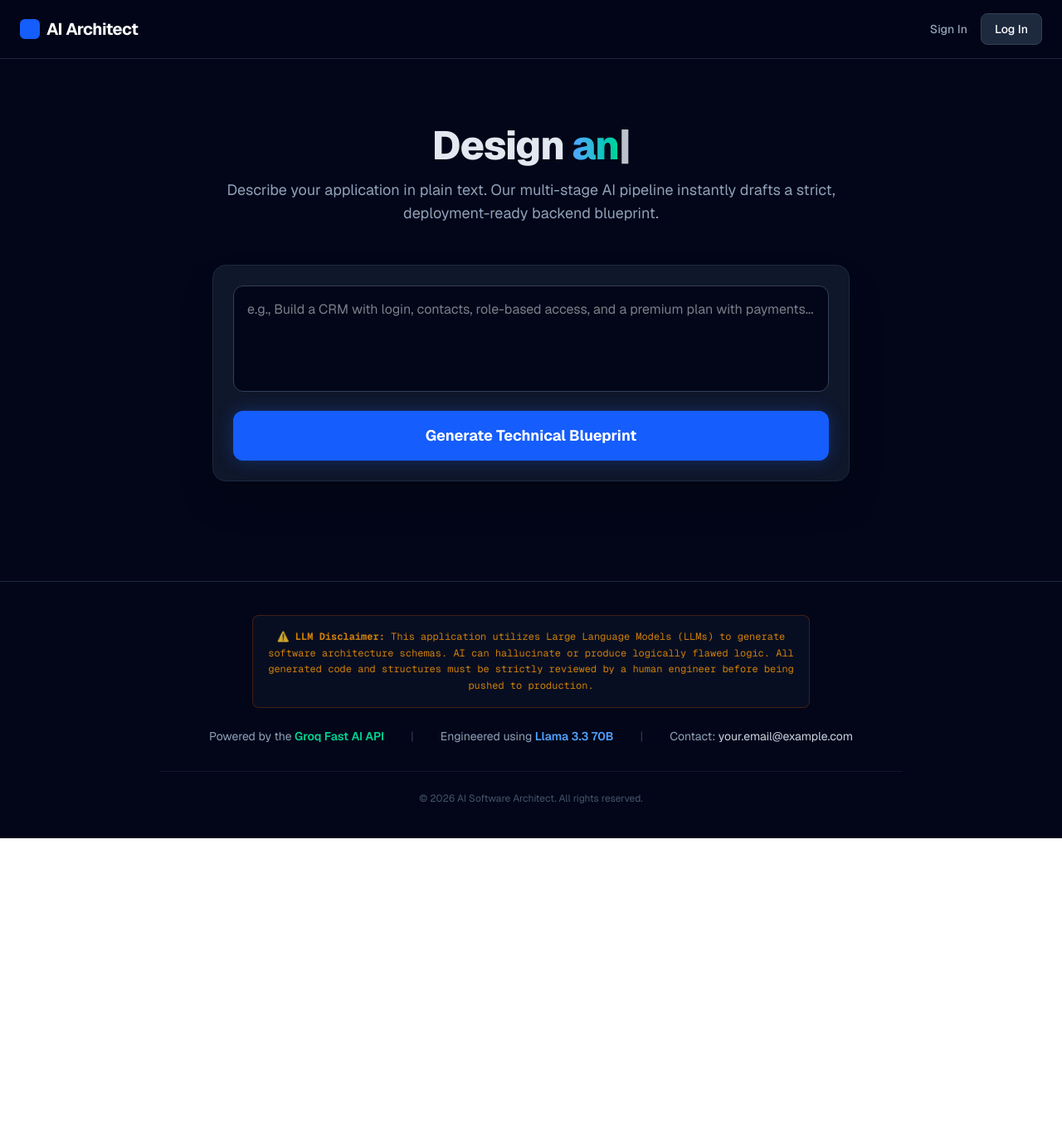
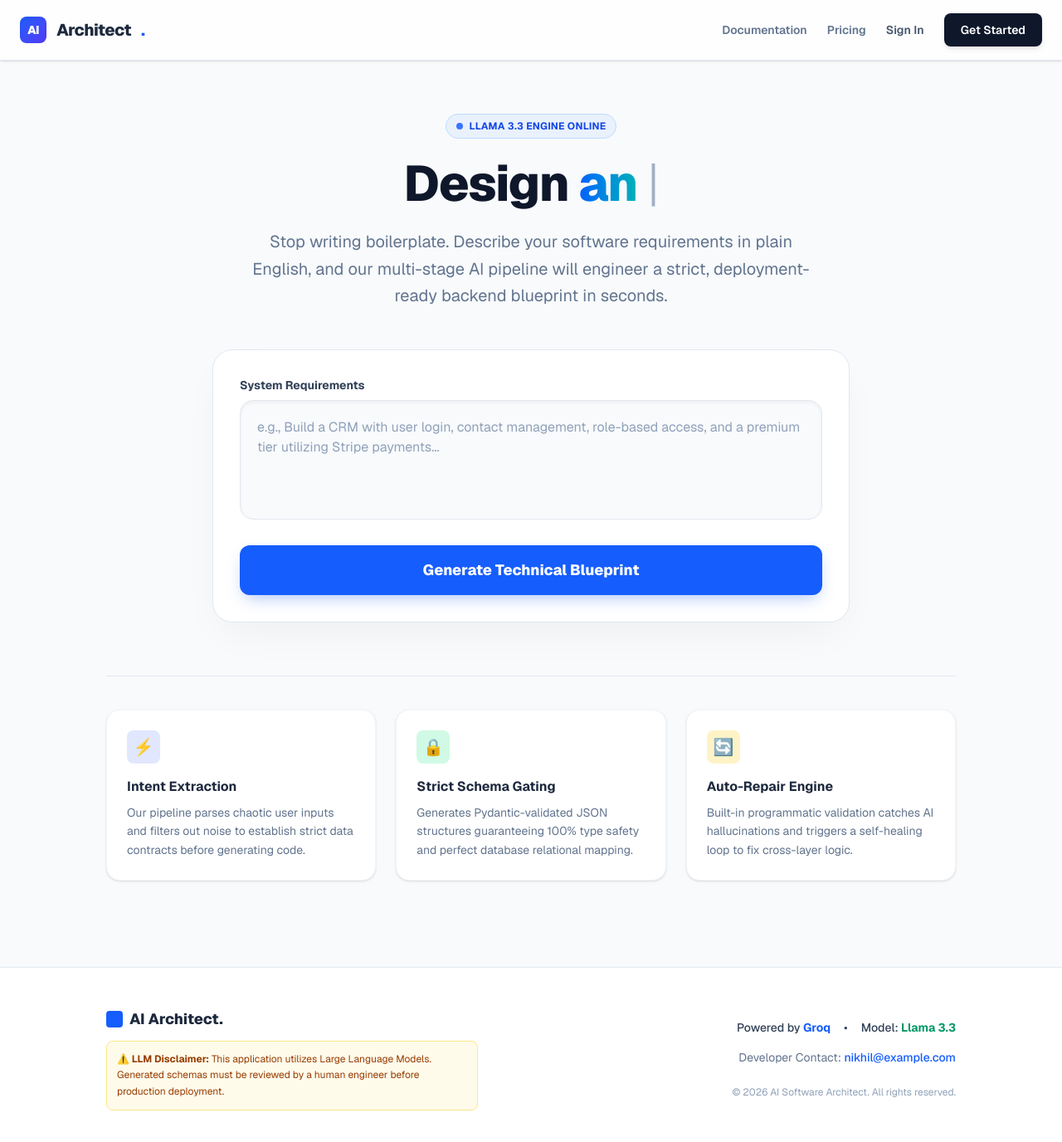
Before and after one commit to nikhil180706/ai-software-architect, a Next.js app in the folder frontend/: page / in a window 1280 px wide. Shown: the top 1376 px of the page at 83% size. Before the commit the page ends 1010 px from the top, so only its background shows below. Built offline with nearby package versions, Linux system fonts and the light colour scheme.

Commit message:
improving

```diff
--- a/frontend/app/page.tsx
+++ b/frontend/app/page.tsx
@@ -9,7 +9,12 @@ export default function Home() {
 
   // --- Animated Text Logic (Typewriter Effect) ---
   const [animatedText, setAnimatedText] = useState("");
-  const phrases = ["a CRM with Payments.", "an E-commerce Dashboard.", "a Secure Auth System.", "an AI SaaS Platform."];
+  const phrases = [
+    "a CRM with Payments.",
+    "an E-commerce Dashboard.",
+    "a Secure Auth System.",
+    "an AI SaaS Platform."
+  ];
 
   useEffect(() => {
     let currentPhraseIndex = 0;
@@ -26,9 +31,9 @@ export default function Home() {
       }
       setAnimatedText(text);
 
-      let speed = isDeleting ? 50 : 100;
+      let speed = isDeleting ? 40 : 80;
       if (!isDeleting && text === fullPhrase) {
-        speed = 2000;
+        speed = 2500; // Pause at the end of the word
         isDeleting = true;
       } else if (isDeleting && text === "") {
         isDeleting = false;
@@ -46,7 +51,7 @@ export default function Home() {
   const handleGenerate = async () => {
     if (!prompt) return;
     setIsLoading(true);
-    setOutput("Engineering architecture...\nConnecting to LLM...");
+    setOutput("Engineering architecture...\nConnecting to AI logic engine...");
 
     try {
       const res = await fetch("/api/generate", {
@@ -59,103 +64,146 @@ export default function Home() {
       const data = await res.json();
       setOutput(JSON.stringify(data, null, 2));
     } catch (error: any) {
-      setOutput(`Error: ${error.message}\nMake sure your Groq API key is in Vercel!`);
+      setOutput(`Error: ${error.message}\nPlease check your server logs.`);
     } finally {
       setIsLoading(false);
     }
   };
 
   return (
-    <div className="min-h-screen bg-slate-950 text-slate-200 flex flex-col font-sans">
+    // Changed to a soft, bright background (slate-50) with dark text (slate-900)
+    <div className="min-h-screen bg-slate-50 text-slate-900 flex flex-col font-sans selection:bg-blue-200 selection:text-blue-900">
 
-      {/* 1. NAVIGATION BAR (Header) */}
-      <nav className="w-full border-b border-slate-800 bg-slate-950/80 backdrop-blur-md sticky top-0 z-50 px-6 py-4 flex justify-between items-center">
-        <div className="font-bold text-xl tracking-tight text-white flex items-center gap-2">
-          <div className="w-6 h-6 bg-blue-600 rounded-md"></div>
-          AI Architect
+      {/* 1. NAVIGATION BAR (Light, Glassmorphism style) */}
+      <nav className="w-full border-b border-slate-200 bg-white/80 backdrop-blur-md sticky top-0 z-50 px-6 py-4 flex justify-between items-center shadow-sm">
+        <div className="font-extrabold text-xl tracking-tight text-slate-800 flex items-center gap-3">
+          <div className="w-8 h-8 bg-gradient-to-br from-blue-600 to-indigo-600 rounded-lg shadow-inner flex items-center justify-center">
+            <span className="text-white text-sm font-black">AI</span>
+          </div>
+          Architect<span className="text-blue-600">.</span>
         </div>
-        <div className="flex items-center gap-4">
-          <button className="text-sm font-medium text-slate-400 hover:text-white transition-colors">Sign In</button>
-          <button className="bg-slate-800 hover:bg-slate-700 text-white px-4 py-2 rounded-lg text-sm font-medium transition-colors border border-slate-700">
-            Log In
+        <div className="flex items-center gap-6 text-sm font-semibold">
+          <a href="#" className="hidden md:block text-slate-500 hover:text-blue-600 transition-colors">Documentation</a>
+          <a href="#" className="hidden md:block text-slate-500 hover:text-blue-600 transition-colors">Pricing</a>
+          <button className="text-slate-600 hover:text-slate-900 transition-colors">Sign In</button>
+          <button className="bg-slate-900 hover:bg-slate-800 text-white px-5 py-2.5 rounded-lg shadow-md hover:shadow-lg transition-all">
+            Get Started
           </button>
         </div>
       </nav>
 
-      {/* 2. MAIN APP CONTENT */}
-      <main className="flex-grow flex flex-col items-center py-20 px-6">
-        <div className="max-w-3xl w-full text-center mb-12">
-          <h1 className="text-5xl font-extrabold tracking-tight mb-4">
-            Design <span className="text-transparent bg-clip-text bg-gradient-to-r from-blue-400 to-emerald-400">
+      {/* 2. MAIN HERO CONTENT */}
+      <main className="flex-grow flex flex-col items-center py-16 px-6">
+        <div className="max-w-4xl w-full text-center mb-12">
+          {/* Subtle badge above title */}
+          <div className="inline-flex items-center gap-2 px-3 py-1.5 rounded-full bg-blue-100/50 border border-blue-200 text-blue-700 text-xs font-bold uppercase tracking-wide mb-6">
+            <span className="w-2 h-2 rounded-full bg-blue-600 animate-pulse"></span>
+            Llama 3.3 Engine Online
+          </div>
+
+          <h1 className="text-5xl md:text-6xl font-extrabold tracking-tight mb-6 text-slate-900">
+            Design <span className="text-transparent bg-clip-text bg-gradient-to-r from-blue-600 to-teal-500">
               {animatedText}
             </span>
-            <span className="animate-pulse">|</span>
+            <span className="animate-pulse text-slate-400 font-light">|</span>
           </h1>
-          <p className="text-slate-400 text-lg">
-            Describe your application in plain text. Our multi-stage AI pipeline instantly drafts a strict, deployment-ready backend blueprint.
+          <p className="text-slate-500 text-lg md:text-xl max-w-2xl mx-auto leading-relaxed">
+            Stop writing boilerplate. Describe your software requirements in plain English, and our multi-stage AI pipeline will engineer a strict, deployment-ready backend blueprint in seconds.
           </p>
         </div>
 
-        <div className="max-w-3xl w-full bg-slate-900 border border-slate-800 rounded-2xl p-6 shadow-2xl">
+        {/* 3. INPUT CARD (Soft shadows, rounded corners) */}
+        <div className="max-w-3xl w-full bg-white border border-slate-200 rounded-3xl p-8 shadow-[0_20px_50px_-12px_rgba(0,0,0,0.05)] mb-16 relative">
+          <label className="block text-sm font-bold text-slate-700 mb-2">System Requirements</label>
           <textarea
-            className="w-full h-32 bg-slate-950 text-slate-100 border border-slate-700 rounded-xl p-4 focus:outline-none focus:border-blue-500 transition-colors resize-none mb-4"
-            placeholder="e.g., Build a CRM with login, contacts, role-based access, and a premium plan with payments..."
+            className="w-full h-36 bg-slate-50 text-slate-800 border border-slate-200 rounded-2xl p-5 focus:outline-none focus:border-blue-500 focus:ring-4 focus:ring-blue-500/10 transition-all resize-none mb-6 text-base placeholder:text-slate-400 shadow-inner"
+            placeholder="e.g., Build a CRM with user login, contact management, role-based access, and a premium tier utilizing Stripe payments..."
             value={prompt}
             onChange={(e) => setPrompt(e.target.value)}
           />
           <button
             onClick={handleGenerate}
             disabled={isLoading || !prompt}
-            className={`w-full py-4 rounded-xl font-bold text-lg transition-all ${
-              isLoading ? "bg-slate-700 text-slate-400 cursor-not-allowed" : "bg-blue-600 hover:bg-blue-500 text-white shadow-[0_0_20px_rgba(37,99,235,0.3)]"
+            className={`w-full py-4 rounded-xl font-extrabold text-lg transition-all ${
+              isLoading
+                ? "bg-slate-100 text-slate-400 border border-slate-200 cursor-not-allowed"
+                : "bg-blue-600 hover:bg-blue-700 text-white shadow-[0_8px_20px_-6px_rgba(37,99,235,0.4)] hover:shadow-[0_12px_25px_-6px_rgba(37,99,235,0.5)] hover:-translate-y-0.5"
             }`}
           >
             {isLoading ? "Compiling Architecture..." : "Generate Technical Blueprint"}
           </button>
         </div>
 
+        {/* 4. CODE OUTPUT SECTION (Dark theme to contrast the light page) */}
         {output && (
-          <div className="max-w-3xl w-full mt-8 bg-black rounded-2xl overflow-hidden border border-slate-800 shadow-2xl">
-            <div className="bg-slate-900 px-4 py-2 border-b border-slate-800 flex items-center gap-2">
-              <div className="w-3 h-3 rounded-full bg-red-500"></div>
-              <div className="w-3 h-3 rounded-full bg-yellow-500"></div>
-              <div className="w-3 h-3 rounded-full bg-green-500"></div>
-              <span className="text-slate-500 text-xs ml-2 font-mono">architecture.json</span>
+          <div className="max-w-4xl w-full bg-[#0f172a] rounded-2xl overflow-hidden border border-slate-800 shadow-2xl mb-16 transform transition-all animate-fade-in-up">
+            <div className="bg-[#1e293b] px-5 py-3 border-b border-slate-800 flex items-center justify-between">
+              <div className="flex items-center gap-2">
+                <div className="w-3 h-3 rounded-full bg-red-500"></div>
+                <div className="w-3 h-3 rounded-full bg-yellow-500"></div>
+                <div className="w-3 h-3 rounded-full bg-green-500"></div>
+                <span className="text-slate-400 text-xs ml-3 font-mono font-medium">architecture-schema.json</span>
+              </div>
+              <button className="text-xs text-slate-400 hover:text-white transition-colors">Copy Code</button>
             </div>
-            <pre className="p-6 text-emerald-400 font-mono text-sm overflow-x-auto whitespace-pre-wrap">
+            <pre className="p-6 text-teal-400 font-mono text-sm overflow-x-auto whitespace-pre-wrap leading-relaxed">
               {output}
             </pre>
           </div>
         )}
+
+        {/* 5. NEW: CAPABILITIES/FEATURES SECTION (Fills out the page) */}
+        <div className="max-w-5xl w-full grid grid-cols-1 md:grid-cols-3 gap-6 pt-10 border-t border-slate-200">
+          <div className="bg-white p-6 rounded-2xl border border-slate-100 shadow-sm flex flex-col items-start text-left">
+            <div className="w-10 h-10 bg-indigo-100 text-indigo-600 rounded-lg flex items-center justify-center mb-4 text-xl">⚡</div>
+            <h3 className="font-bold text-slate-800 mb-2">Intent Extraction</h3>
+            <p className="text-slate-500 text-sm leading-relaxed">Our pipeline parses chaotic user inputs and filters out noise to establish strict data contracts before generating code.</p>
+          </div>
+          <div className="bg-white p-6 rounded-2xl border border-slate-100 shadow-sm flex flex-col items-start text-left">
+            <div className="w-10 h-10 bg-emerald-100 text-emerald-600 rounded-lg flex items-center justify-center mb-4 text-xl">🔒</div>
+            <h3 className="font-bold text-slate-800 mb-2">Strict Schema Gating</h3>
+            <p className="text-slate-500 text-sm leading-relaxed">Generates Pydantic-validated JSON structures guaranteeing 100% type safety and perfect database relational mapping.</p>
+          </div>
+          <div className="bg-white p-6 rounded-2xl border border-slate-100 shadow-sm flex flex-col items-start text-left">
+            <div className="w-10 h-10 bg-amber-100 text-amber-600 rounded-lg flex items-center justify-center mb-4 text-xl">🔄</div>
+            <h3 className="font-bold text-slate-800 mb-2">Auto-Repair Engine</h3>
+            <p className="text-slate-500 text-sm leading-relaxed">Built-in programmatic validation catches AI hallucinations and triggers a self-healing loop to fix cross-layer logic.</p>
+          </div>
+        </div>
       </main>
 
-      {/* 3. FOOTER (Disclaimer, APIs, Contact, Copyright) */}
-      <footer className="w-full border-t border-slate-800 bg-slate-950 py-10 px-6 mt-10">
-        <div className="max-w-4xl mx-auto flex flex-col items-center gap-6 text-center">
+      {/* 6. FOOTER (Light theme, structured) */}
+      <footer className="w-full border-t border-slate-200 bg-white py-12 px-6 mt-10">
+        <div className="max-w-5xl mx-auto flex flex-col md:flex-row justify-between items-center gap-8">
 
-          <div className="bg-slate-900/50 border border-amber-900/50 p-4 rounded-lg w-full max-w-2xl">
-            <p className="text-amber-500/80 text-xs leading-relaxed font-mono">
-              <strong>⚠️ LLM Disclaimer:</strong> This application utilizes Large Language Models (LLMs) to generate software architecture schemas. AI can hallucinate or produce logically flawed logic. All generated code and structures must be strictly reviewed by a human engineer before being pushed to production.
+          {/* Left Side: Brand & Disclaimer */}
+          <div className="max-w-md text-center md:text-left">
+            <div className="font-extrabold text-lg text-slate-800 mb-3 flex items-center justify-center md:justify-start gap-2">
+              <div className="w-5 h-5 bg-blue-600 rounded"></div> AI Architect.
+            </div>
+            <div className="bg-amber-50 border border-amber-200 p-3 rounded-lg text-amber-800 text-xs leading-relaxed">
+              <strong>⚠️ LLM Disclaimer:</strong> This application utilizes Large Language Models. Generated schemas must be reviewed by a human engineer before production deployment.
+            </div>
+          </div>
+
+          {/* Right Side: Links & Copyright */}
+          <div className="flex flex-col items-center md:items-end gap-4 text-sm text-slate-500">
+            <div className="flex gap-4 font-medium text-slate-700">
+              <p>Powered by <span className="text-blue-600 font-bold">Groq</span></p>
+              <span>&bull;</span>
+              <p>Model: <span className="text-emerald-600 font-bold">Llama 3.3</span></p>
+            </div>
+
+            {/* PUT YOUR EMAIL HERE */}
+            <p>Developer Contact: <a href="mailto:nikhil@example.com" className="text-blue-600 hover:underline font-medium">nikhil@example.com</a></p>
+
+            <p className="text-xs text-slate-400 mt-2">
+              &copy; {new Date().getFullYear()} AI Software Architect. All rights reserved.
             </p>
           </div>
 
-          <div className="flex flex-wrap justify-center items-center gap-x-8 gap-y-4 text-sm text-slate-400">
-            <p>Powered by the <span className="font-semibold text-emerald-400">Groq Fast AI API</span></p>
-            <p className="hidden md:block text-slate-700">|</p>
-            <p>Engineered using <span className="font-semibold text-blue-400">Llama 3.3 70B</span></p>
-            <p className="hidden md:block text-slate-700">|</p>
-            {/* REPLACE THIS EMAIL ADDRESS WITH YOURS */}
-            <p>Contact: <a href="mailto:your.email@example.com" className="text-slate-300 hover:text-white hover:underline transition-colors">your.email@example.com</a></p>
-          </div>
-
-          <div className="w-full border-t border-slate-800/50 pt-6 mt-2">
-            <p className="text-slate-600 text-xs">
-              &copy; {new Date().getFullYear()} AI Software Architect. All rights reserved.
-            </p>
-          </div>
         </div>
       </footer>
-
     </div>
   );
 }
```
